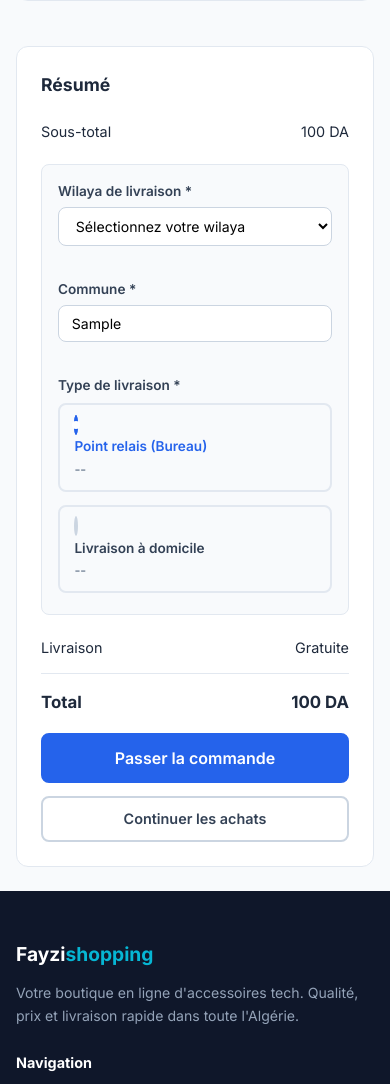
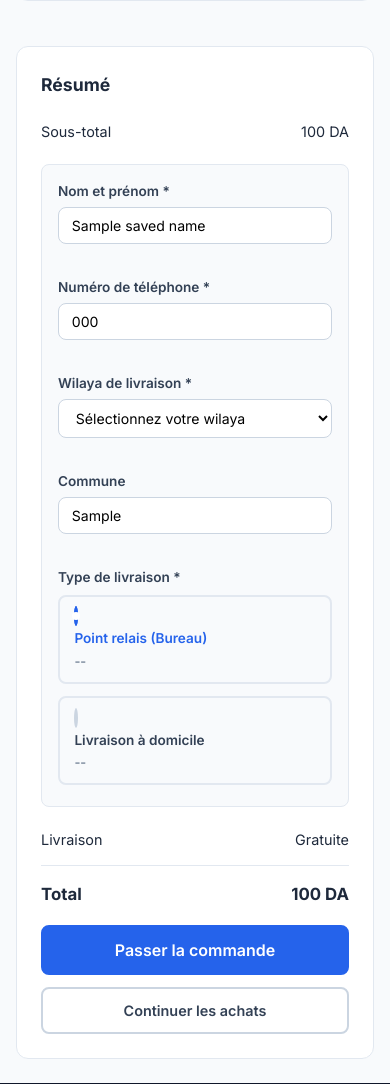
Before and after one commit to Zineddinedjama/-fayzishopping, a Flask app: template app/templates/cart.html in a window 390 px wide. Shown: the part 390-1474 px from the top of the page. Run offline with Flask 3, Linux system fonts and the light colour scheme; tables that the repository leaves empty hold one stand-in row (values such as "Sample post"); the template is opened without the code that fills it: values that come from a table or form of the project are taken from there, most other values are stand-ins (such as "Sample title", 1, 10 or a date in 2020).

Commit message:
cart: merge name fields, add 10-digit phone validation, make commune optional, clean layout

```diff
--- a/app/routes/cart.py
+++ b/app/routes/cart.py
@@ -28,6 +28,8 @@
         "cart.html",
         cart=cart,
         wilayas=wilayas,
+        saved_name=session.get("checkout_name", ""),
+        saved_phone=session.get("checkout_phone", ""),
         saved_wilaya=session.get("checkout_wilaya", ""),
         saved_commune=session.get("checkout_commune", ""),
         saved_delivery_type=session.get("checkout_delivery_type", "bureau"),
@@ -38,6 +40,10 @@
 def save_delivery():
     data = request.get_json()
     if data:
+        if data.get("full_name"):
+            session["checkout_name"] = data["full_name"]
+        if data.get("phone"):
+            session["checkout_phone"] = data["phone"]
         if data.get("wilaya"):
             session["checkout_wilaya"] = data["wilaya"]
         if data.get("commune"):
--- a/app/routes/checkout.py
+++ b/app/routes/checkout.py
@@ -45,8 +45,7 @@
         return redirect(url_for("cart.view_cart"))
 
     full_name = request.form.get("full_name", "").strip()
-    phone = request.form.get("phone", "").strip()
-    phone_secondary = request.form.get("phone_secondary", "").strip()
+    phone = request.form.get("phone", "").strip().replace(" ", "")
     wilaya = request.form.get("wilaya", "").strip()
     commune = request.form.get("commune", "").strip()
     address = request.form.get("address", "").strip()
@@ -54,13 +53,11 @@
 
     errors = []
     if not full_name:
-        errors.append("Le nom complet est requis.")
-    if not phone or len(phone) < 8:
-        errors.append("Numéro de téléphone invalide.")
+        errors.append("Le nom et prénom sont requis.")
+    if not phone or not phone.isdigit() or len(phone) != 10:
+        errors.append("Le numéro de téléphone doit contenir exactement 10 chiffres.")
     if not wilaya:
         errors.append("La wilaya est requise.")
-    if not commune:
-        errors.append("La commune est requise.")
     if not address:
         errors.append("L'adresse est requise.")
 
@@ -83,7 +80,6 @@
         order_number=generate_order_number(),
         full_name=full_name,
         phone=phone,
-        phone_secondary=phone_secondary,
         wilaya=wilaya,
         commune=commune,
         address=address,
@@ -121,6 +117,8 @@
         db.session.delete(cart_item)
     db.session.delete(cart)
     session.pop("cart_id", None)
+    session.pop("checkout_name", None)
+    session.pop("checkout_phone", None)
     session.pop("checkout_wilaya", None)
     session.pop("checkout_commune", None)
     session.pop("checkout_delivery_type", None)
--- a/app/templates/cart.html
+++ b/app/templates/cart.html
@@ -53,6 +53,18 @@
 
                     <div class="cart-shipping-section">
                         <div class="form-group">
+                            <label for="cart-fullname">Nom et prénom *</label>
+                            <input type="text" id="cart-fullname" class="form-control" placeholder="Ex: Ahmed Ben Ali" value="{{ saved_name }}">
+                            <span class="field-error" id="error-fullname"></span>
+                        </div>
+
+                        <div class="form-group">
+                            <label for="cart-phone">Numéro de téléphone *</label>
+                            <input type="tel" id="cart-phone" class="form-control" placeholder="0555123456" maxlength="10" value="{{ saved_phone }}" inputmode="numeric">
+                            <span class="field-error" id="error-phone"></span>
+                        </div>
+
+                        <div class="form-group">
                             <label for="cart-wilaya">Wilaya de livraison *</label>
                             <select id="cart-wilaya" class="form-control" onchange="onWilayaChange()">
                                 <option value="">Sélectionnez votre wilaya</option>
@@ -64,8 +76,8 @@
                         </div>
 
                         <div class="form-group">
-                            <label for="cart-commune">Commune *</label>
-                            <input type="text" id="cart-commune" class="form-control" placeholder="Votre commune" value="{{ saved_commune }}">
+                            <label for="cart-commune">Commune</label>
+                            <input type="text" id="cart-commune" class="form-control" placeholder="Votre commune (optionnel)" value="{{ saved_commune }}">
                             <span class="field-error" id="error-commune"></span>
                         </div>
 
@@ -129,6 +141,10 @@
 var CART_SHIPPING_RATES = {};
 var cartShippingCost = 0;
 
+document.getElementById('cart-phone').addEventListener('input', function() {
+    this.value = this.value.replace(/[^0-9]/g, '').substring(0, 10);
+});
+
 fetch('/api/shipping/all')
     .then(function(r) { return r.json(); })
     .then(function(data) { CART_SHIPPING_RATES = data; updateCartShipping(); })
@@ -164,7 +180,7 @@
 function clearErrors() {
     var el = document.getElementById('cart-validation-errors');
     if (el) { el.style.display = 'none'; el.innerHTML = ''; }
-    var fields = ['wilaya', 'commune'];
+    var fields = ['fullname', 'phone', 'wilaya', 'commune'];
     for (var i = 0; i < fields.length; i++) {
         var err = document.getElementById('error-' + fields[i]);
         if (err) err.textContent = '';
@@ -179,19 +195,31 @@
 function proceedToCheckout() {
     clearErrors();
     var errors = [];
+    var fullname = document.getElementById('cart-fullname').value.trim();
+    var phone = document.getElementById('cart-phone').value.replace(/\s/g, '');
     var wilaya = document.getElementById('cart-wilaya').value;
     var commune = document.getElementById('cart-commune').value.trim();
     var deliveryType = 'bureau';
     var checked = document.querySelector('input[name="cart_delivery_type"]:checked');
     if (checked) deliveryType = checked.value;
 
+    if (!fullname) {
+        showError('fullname', 'Veuillez renseigner votre nom et prénom.');
+        errors.push('fullname');
+    }
+
+    var phoneDigits = phone.replace(/[^0-9]/g, '');
+    if (!phoneDigits) {
+        showError('phone', 'Le numéro de téléphone est requis.');
+        errors.push('phone');
+    } else if (phoneDigits.length !== 10) {
+        showError('phone', 'Le numéro doit contenir exactement 10 chiffres.');
+        errors.push('phone');
+    }
+
     if (!wilaya) {
         showError('wilaya', 'Veuillez sélectionner une wilaya.');
         errors.push('wilaya');
-    }
-    if (!commune) {
-        showError('commune', 'Veuillez renseigner votre commune.');
-        errors.push('commune');
     }
 
     if (errors.length > 0) {
@@ -204,7 +232,13 @@
     fetch('/api/cart/save-delivery', {
         method: 'POST',
         headers: { 'Content-Type': 'application/json' },
-        body: JSON.stringify({ wilaya: wilaya, commune: commune, delivery_type: deliveryType })
+        body: JSON.stringify({
+            full_name: fullname,
+            phone: phoneDigits,
+            wilaya: wilaya,
+            commune: commune,
+            delivery_type: deliveryType
+        })
     })
     .then(function(r) { return r.json(); })
     .then(function(data) {
```
Also changed, not shown: app/templates/checkout.html (+6 -12 lines).
